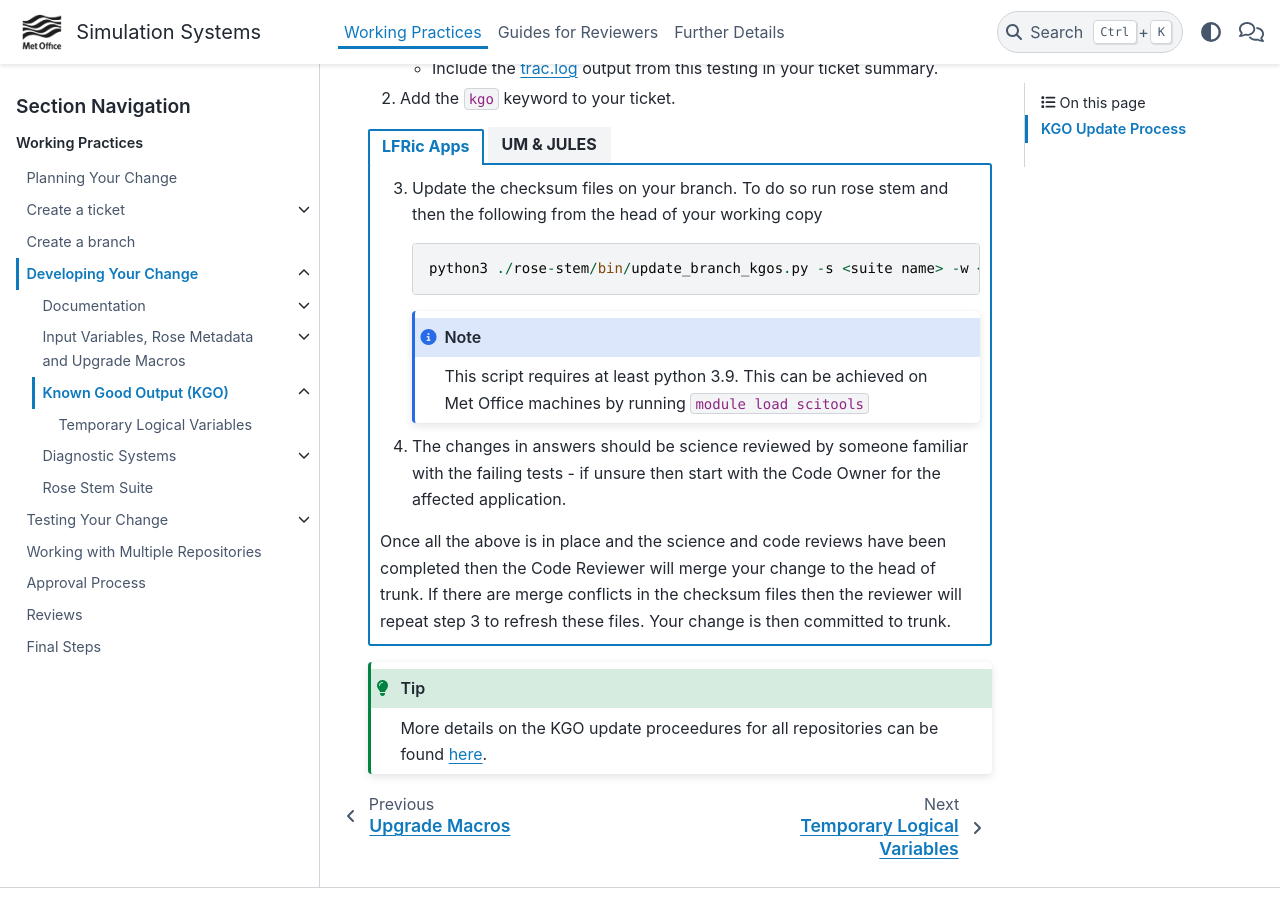
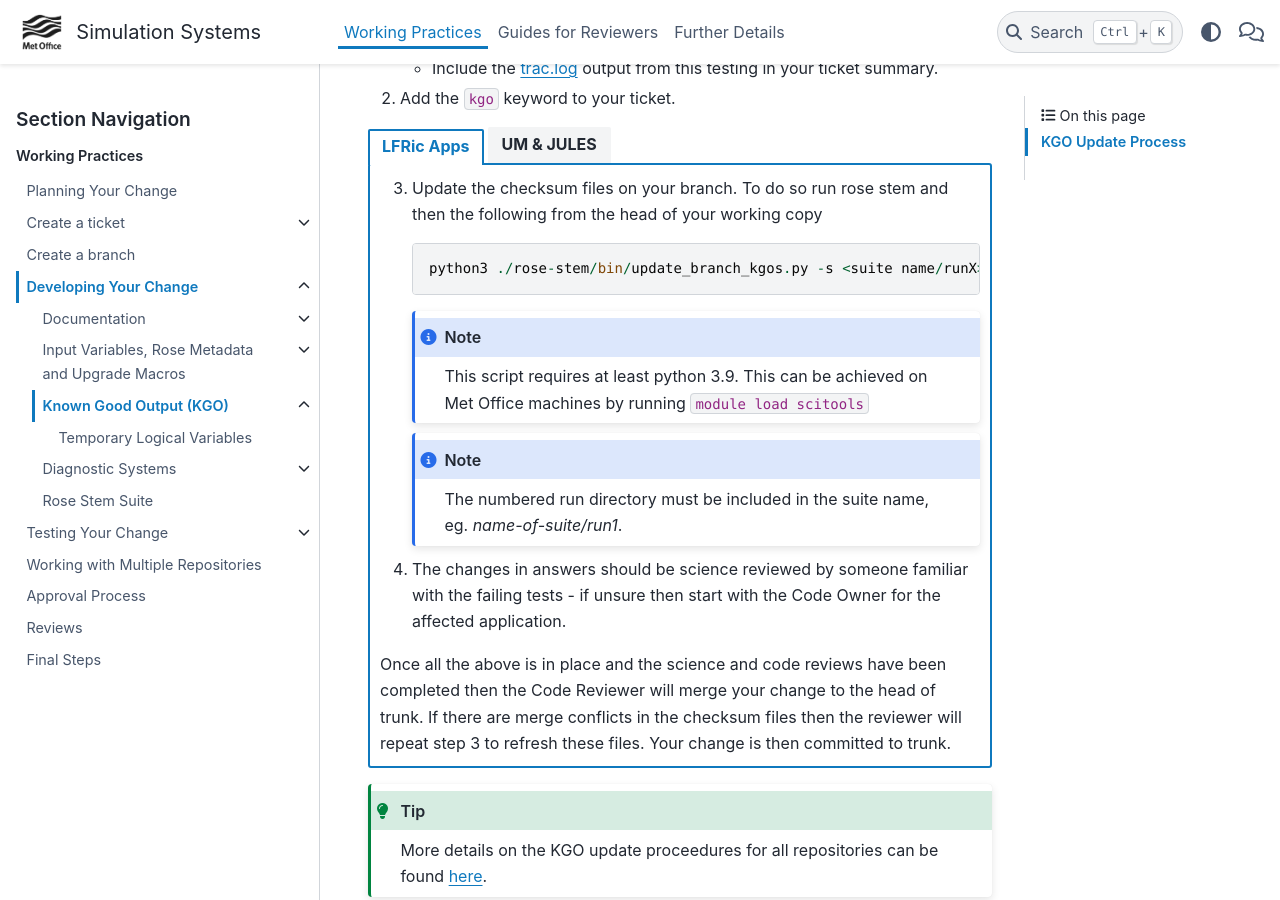
Before and after one commit to MetOffice/simulation-systems, a Sphinx documentation site: the page built from source/WorkingPractices/kgo.rst, in a window 1280 px wide and 900 px high, scrolled down 805 px. Built offline with Sphinx 7.4.7 and the PyData theme 0.15.4, drawn with Linux system fonts in a browser that asks for light colours.

Commit message:
update kgo instructions (#234)

```diff
--- a/source/Reviewers/howtocommit.rst
+++ b/source/Reviewers/howtocommit.rst
@@ -477,11 +477,14 @@
 
         .. code-block::
 
-            python3 ./rose-stem/bin/update_branch_kgos.py -s <suite name> -w <path to working copy>
+            python3 ./rose-stem/bin/update_branch_kgos.py -s <suite name/runX> -w <path to working copy>
 
         .. note::
               This script requires at least python 3.9. This can be achieved on
               Met Office machines by running ``module load scitools``
+
+        .. note::
+              The numbered run directory must be included in the suite name, eg. `name-of-suite/run1`.
 
 
     .. tab-item:: LFRic Core
--- a/source/WorkingPractices/kgo.rst
+++ b/source/WorkingPractices/kgo.rst
@@ -44,11 +44,14 @@
 
            .. code-block::
 
-              python3 ./rose-stem/bin/update_branch_kgos.py -s <suite name> -w <path to working copy>
+              python3 ./rose-stem/bin/update_branch_kgos.py -s <suite name/runX> -w <path to working copy>
 
            .. note::
               This script requires at least python 3.9. This can be achieved on
               Met Office machines by running ``module load scitools``
+
+           .. note::
+              The numbered run directory must be included in the suite name, eg. `name-of-suite/run1`.
 
         4. The changes in answers should be science reviewed by someone familiar with
            the failing tests - if unsure then start with the Code Owner for the affected
```
